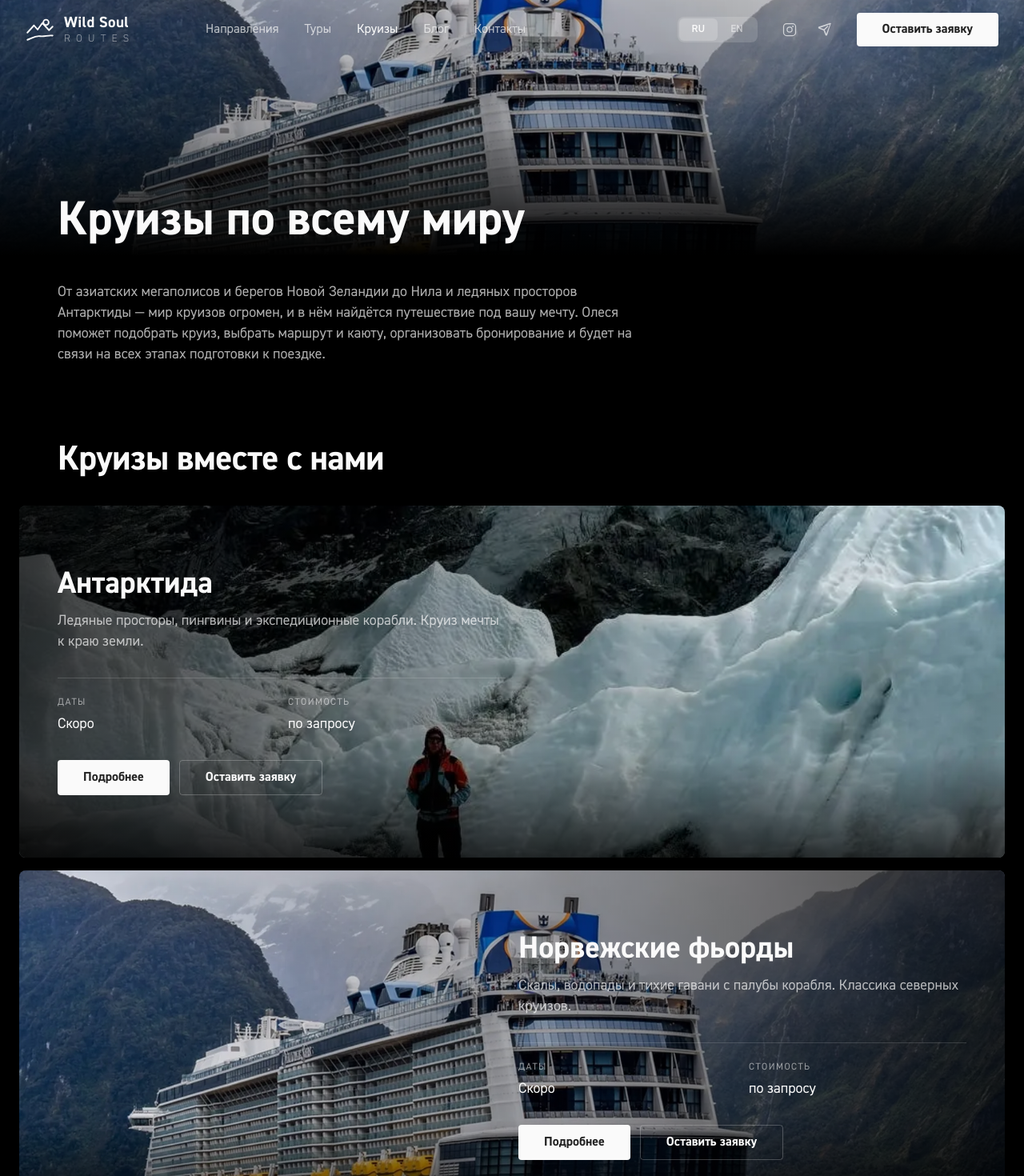
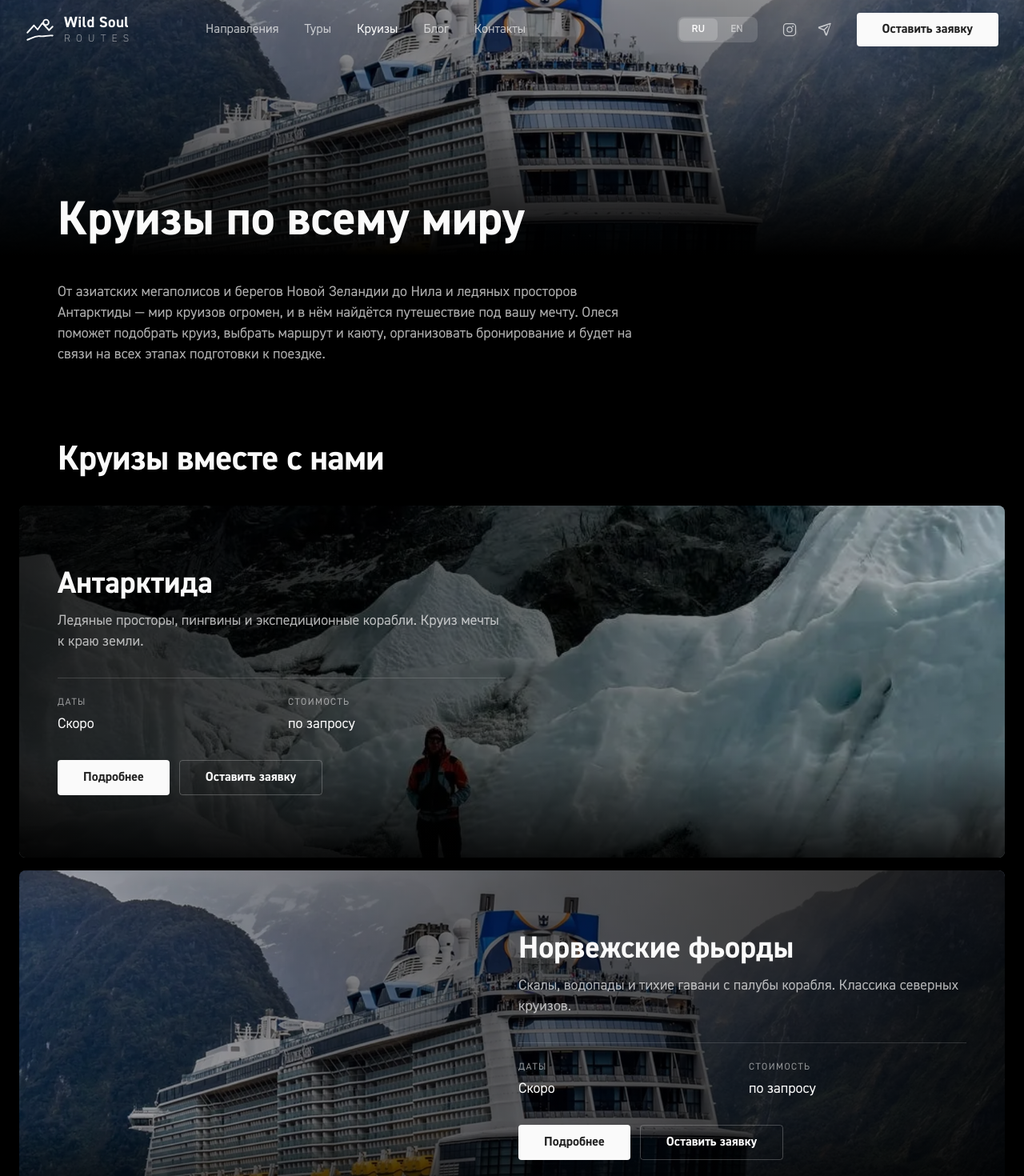
Before and after one commit to fifulina-uxui/wild-soul-routes, a React (Vite) app: page /cruises in a window 1280 px wide. Shown: the top 1470 px of the page at 80% size. Built offline with nearby package versions, Linux system fonts and the light colour scheme.

Commit message:
Cruises: darken hero and card photo overlays for better text readability

```diff
--- a/src/pages/CruisesPage.tsx
+++ b/src/pages/CruisesPage.tsx
@@ -20,7 +20,7 @@ export default function CruisesPage() {
           fetchPriority="high"
           className="absolute inset-0 h-full w-full object-cover"
         />
-        <div className="absolute inset-0 bg-gradient-to-t from-black via-black/35 to-black/20" />
+        <div className="absolute inset-0 bg-gradient-to-t from-black via-black/55 to-black/40" />
 
         <div className="relative z-10 mx-auto w-full max-w-[1200px] px-5 pb-3 md:px-8">
           <h1 className="hero-in text-[clamp(36px,4.7vw,64px)] font-bold leading-[1.05] text-[#fafafa]">
@@ -60,12 +60,12 @@ export default function CruisesPage() {
               <div
                 className={`absolute inset-0 ${
                   i % 2 === 0
-                    ? 'bg-gradient-to-r from-black/75 via-black/30 to-transparent'
-                    : 'bg-gradient-to-l from-black/75 via-black/30 to-transparent'
+                    ? 'bg-gradient-to-r from-black/85 via-black/60 to-black/25'
+                    : 'bg-gradient-to-l from-black/85 via-black/60 to-black/25'
                 }`}
               />
               <div className="absolute inset-0 bg-black/40 sm:hidden" />
-              <div className="absolute inset-x-0 bottom-0 h-32 bg-gradient-to-t from-black/70 to-transparent" />
+              <div className="absolute inset-x-0 bottom-0 h-32 bg-gradient-to-t from-black/80 to-transparent" />
 
               <div
                 className={`relative z-10 mx-auto flex h-full min-h-[55vh] w-full max-w-[1200px] items-center px-5 py-14 md:px-8 ${
```
